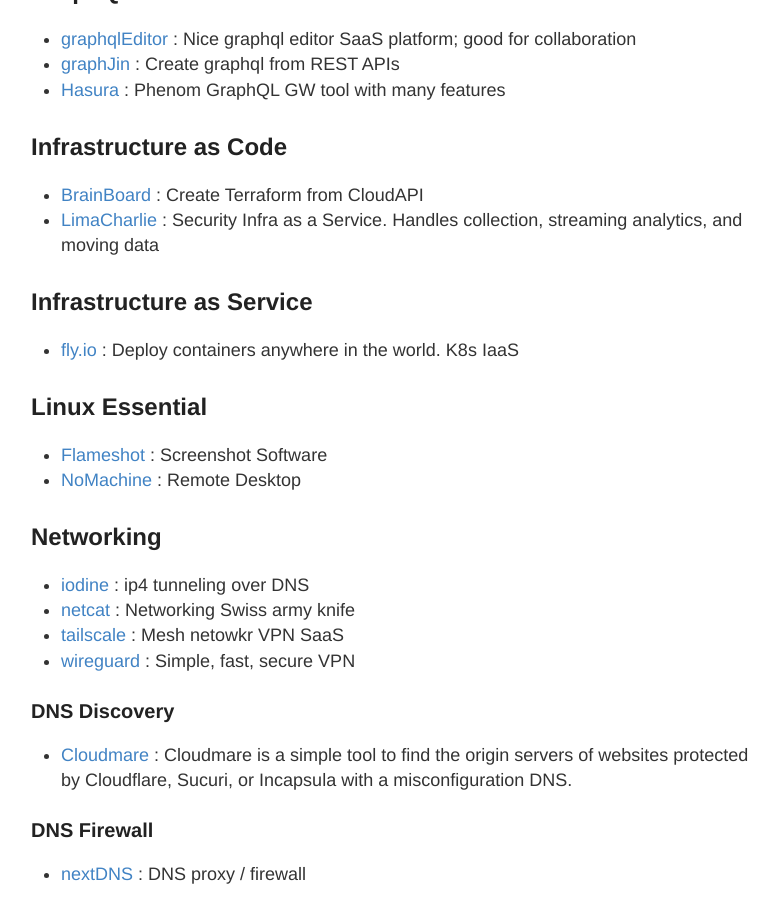
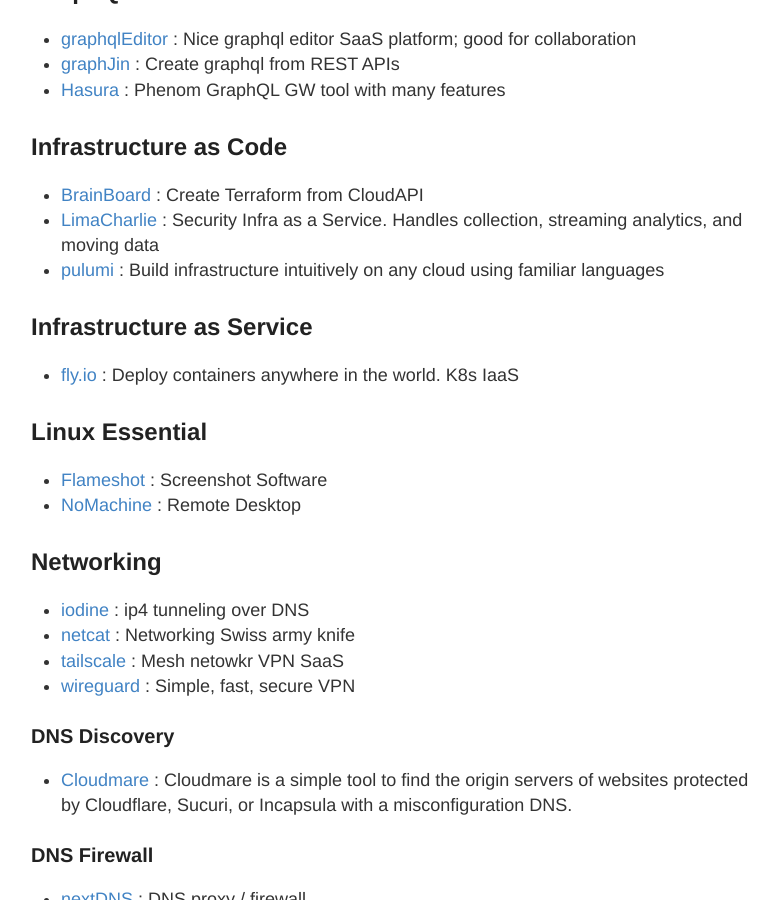
Before and after one commit to stevehenderson/stevehenderson.github.io, a Jekyll site: the page built from tools.md, in a window 1280 px wide and 900 px high, scrolled down 3383 px. Shown: the whole window, without its empty margins (249-1027 px from the left). Built offline with Jekyll 4.4.1, drawn with Linux system fonts in a browser that asks for light colours.

Commit message:
Update tools.md

```diff
--- a/tools.md
+++ b/tools.md
@@ -101,6 +101,7 @@
 ## Infrastructure as Code
    * [BrainBoard](https://www.brainboard.co/) : Create Terraform from CloudAPI
    * [LimaCharlie](https://limacharlie.io/) : Security Infra as a Service.  Handles collection, streaming analytics, and moving data
+   * [pulumi](https://www.pulumi.com/) : Build infrastructure intuitively on any cloud using familiar languages
 
 ## Infrastructure as Service
    * [fly.io](https://fly.io/) : Deploy containers anywhere in the world.  K8s IaaS
```
